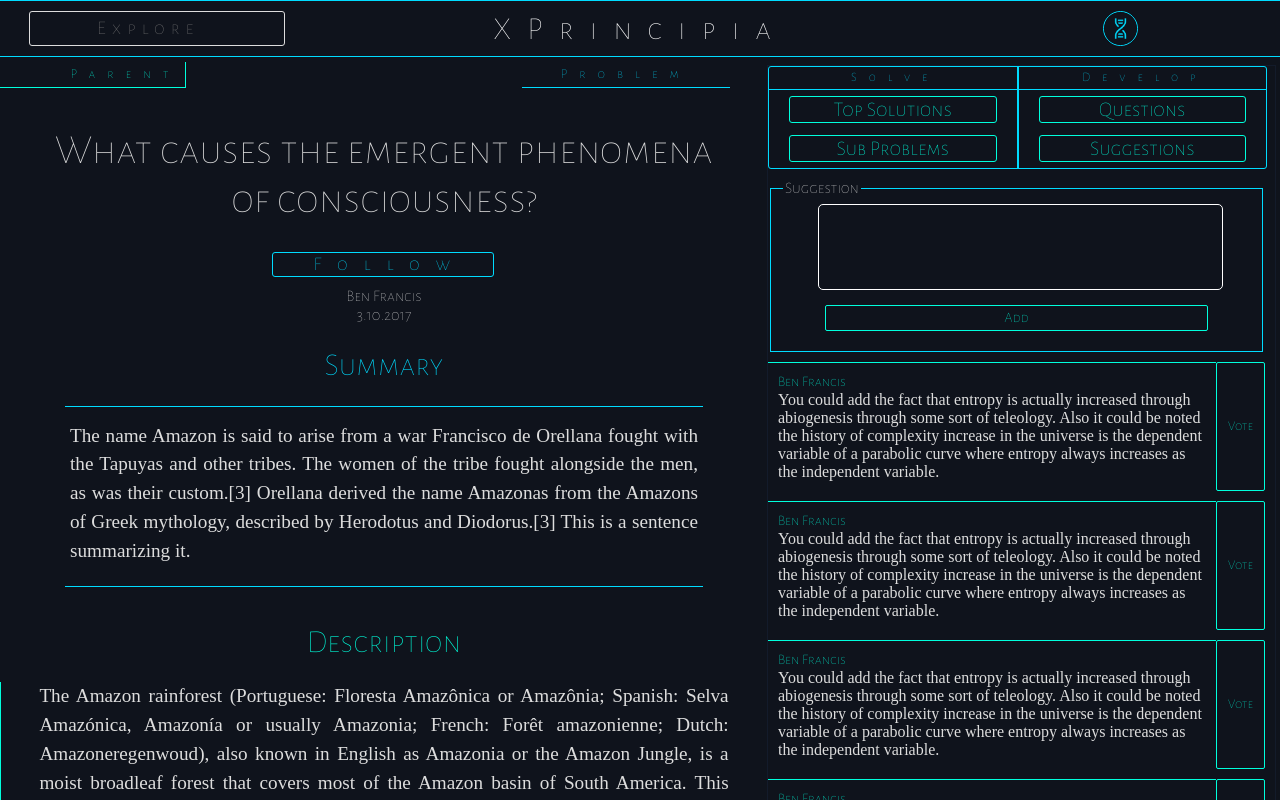
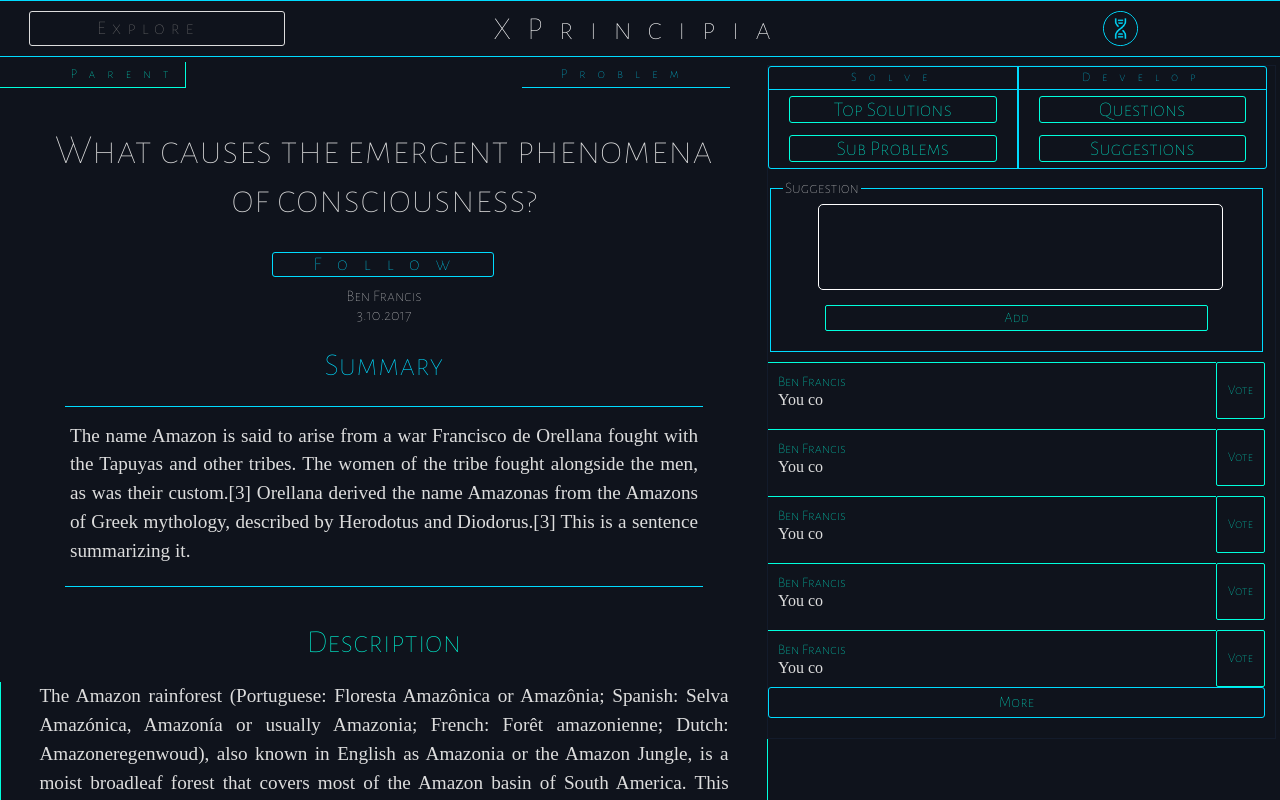
Before and after one commit to ShayanJa/xPrincipia_frontend, a React (Create React App) app: page /problem/suggestions in a window 1280 px wide. Shown: the top 800 px of the page. Built offline with nearby package versions, Linux system fonts and the light colour scheme.

Commit message:
changed inline-flex elements in question, suggestion, and answer units to display:flex

```diff
--- a/src/assets/App.css
+++ b/src/assets/App.css
@@ -60,7 +60,7 @@
     	display: -moz-box;
     	display: -ms-flexbox;
     	display: -webkit-flex;
-    	display: inline-flex;
+    	display: flex;
     	flex-direction: row;
     	font-family: 'Alegreya Sans';
     	padding-top: 10px;
@@ -132,7 +132,7 @@
       display: -moz-box;
       display: -ms-flexbox;
       display: -webkit-flex;
-      display: inline-flex;
+      display: flex;
       flex-direction: row;
       font-family: 'Alegreya Sans';
       padding-top: 10px;
@@ -580,12 +580,12 @@
       display: block;
       margin: 0 auto;
     }
-    #fullName {
+    #avatarFullName {
       display: inline-block;
-      margin: auto;
+      margin: 0 auto;
       font-size: 200%;
       color: #dddddd;
-      float: center;
+      float: right;
       padding-left: 10%;
       letter-spacing: 8px;
     }
@@ -931,7 +931,7 @@
     	display: -moz-box;
     	display: -ms-flexbox;
     	display: -webkit-flex;
-    	display: inline-flex;
+    	display: flex;
     	flex-direction: row;
     	font-family: 'Alegreya Sans';
     	padding-top: 10px;
@@ -1144,7 +1144,7 @@
       display: -moz-box;
       display: -ms-flexbox;
       display: -webkit-flex;
-      display: inline-flex;
+      display: flex;
       flex-direction: row;
       font-family: 'Alegreya Sans';
       padding-top: 10px;
--- a/src/components/Header.jsx
+++ b/src/components/Header.jsx
@@ -19,7 +19,9 @@ export default class Header extends React.Component {
               <Link to="/welcome"><div>XPrincipia</div></Link>
             </div>
             <div id="avatarHeader">
-              <Link to="/profile"><img src={require('../assets/dnablackinvert.png')} id="avatarImage" width="33" height="33" /></Link>
+              <Link to="/profile">
+              <img src={require('../assets/dnablackinvert.png')} id="avatarImage" width="33" height="33" />
+              </Link>
             </div>
         </div>
       </div>
--- a/src/components/SuggestionUnit.jsx
+++ b/src/components/SuggestionUnit.jsx
@@ -7,7 +7,7 @@ export default class SuggestionUnit extends React.Component {
       <div id="suggestionUnit">
           <div id="suggestionContent">
               <div id="suggestionAdder">Ben Francis</div>
-              <div id="suggestionText">You could add the fact that entropy is actually increased through abiogenesis through some sort of teleology. Also it could be noted the history of complexity increase in the universe is the dependent variable of a parabolic curve where entropy always increases as the independent variable.</div>
+              <div id="suggestionText">You co</div>
           </div>
           <button type="button" id="suggestionVote">Vote</button>
       </div>
```
Also changed, not shown: src/components/SolutionUnit.jsx (+5 -2 lines), src/components/SolutionContainer.jsx (line endings or trailing spaces).
